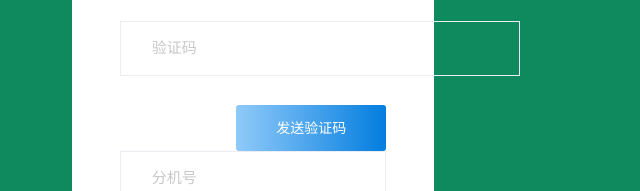
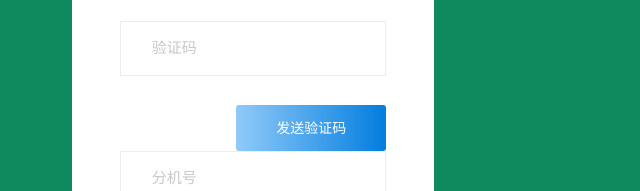
Before and after one commit to heiheiheibot/jdservice-ui, a plain HTML site: page Xmas login/index.html in a window 1280 px wide. Shown: the part 340-531 px from the top of the page, 367-1007 px from the left. Drawn offline with Linux system fonts and the light colour scheme; files whose address does not match are found by name.

Commit message:
Update index.html

```diff
--- a/Xmas login/index.html
+++ b/Xmas login/index.html
@@ -38,7 +38,7 @@
                 <div class="form-group">
                   <input type="password" class="form-control form-control-lg" id="exampleInputPassword1" placeholder="密码">
                 </div>
-                <div class="form-group" style="width:400px; float:left;">
+                <div class="form-group" style=" float:left;">
                   <input type="verification" class="form-control form-control-lg" id="exampleInputVerification1" placeholder="验证码">
                 </div>
                 <button type="button" class="btn btn-gradient-info btn-fw" style="float: right; margin-top:5px; line-height: 1.3">发送验证码</button>
```
